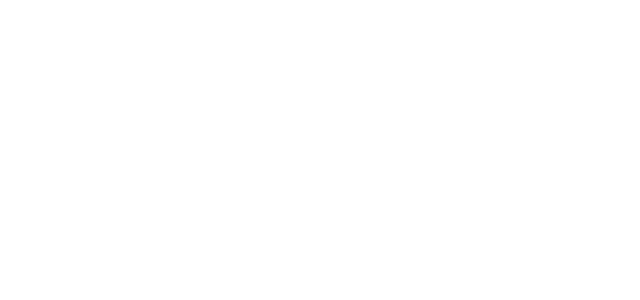
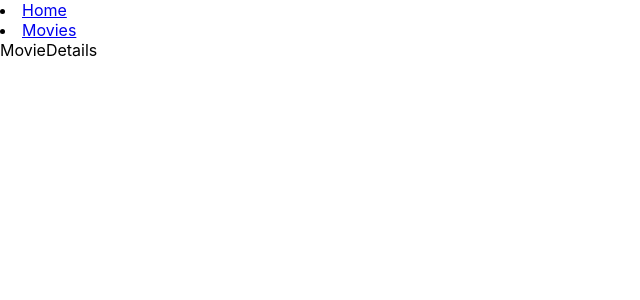
Before and after one commit to Kate-Mil/goit-react-hw-05-movies, a React (Create React App) app: page /goit-react-hw-05-movies/movies/1 in a window 1280 px wide. Shown: the top 300 px of the page, without its empty margins (0-640 px from the left). Built offline with nearby package versions, Linux system fonts and the light colour scheme.

Commit message:
add Routes

```diff
--- a/src/components/App.jsx
+++ b/src/components/App.jsx
@@ -1,15 +1,24 @@
 // import { getMovieById } from 'services/getMovie-api';
+import { Route, Routes } from 'react-router-dom';
+import Layout from './Layout';
 export const App = () => {
-  // const query = 'Fast X'; // Замените 'Название фильма' на фактический запрос
+  return (
+    <div>
+      <Routes>
+        <Route path="/" element={<Layout />}>
+          <Route index element={<div>Home</div>} />
+          <Route path="/movies" element={<div>Movies</div>} />
+          <Route path="/movies/:movieId" element={<div>MovieDetails</div>}>
+            <Route path="cast" element={<div>Cast</div>} />
+            <Route path="reviews" element={<div>Reviews</div>} />
+          </Route>
+          <Route path="*" element={<div>Not Found</div>} />
+        </Route>
+      </Routes>
+    </div>
+  );
+};
 
-  // async function fetchData() {
-  //   try {
-  //     const data = await getMovieByQueury(query);
-  //     console.log(data);
-  //   } catch (error) {
-  //     console.error(error);
-  //   }
-  // }
 // const movieId = '755679';
 
 // async function fetchData() {
@@ -22,6 +31,3 @@
 // }
 
 // fetchData();
-
-  return <></>;
-};
--- /dev/null
+++ b/src/components/Layout.js
@@ -0,0 +1,24 @@
+import { Outlet, NavLink } from 'react-router-dom';
+
+const Layout = () => {
+  return (
+    <>
+      <header>
+        <div>
+          <nav>
+            <li>
+              <NavLink to="/">Home</NavLink>
+            </li>
+            <li>
+              <NavLink to="/movies">Movies</NavLink>
+            </li>
+          </nav>
+        </div>
+      </header>
+      <main>
+        <Outlet />
+      </main>
+    </>
+  );
+};
+export default Layout;
```
Lines whose indentation alone changed are shown as unchanged.
